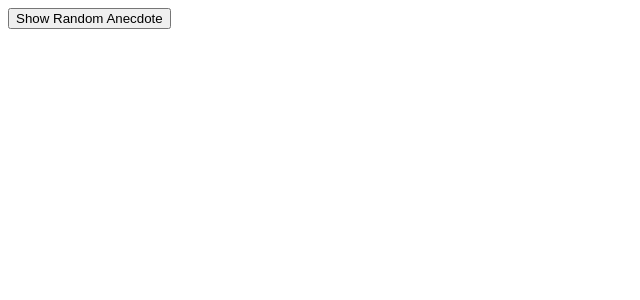
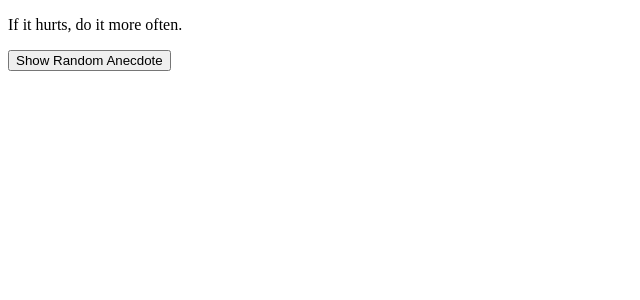
Before and after one commit to MikoVelascoRamirez/fullstackopen-exercises-repo, a React (Vite) app in the folder part1/exercises/3.-anecdotes/: page / in a window 1280 px wide. Shown: the top 300 px of the page, without its empty margins (0-640 px from the left). Built offline with nearby package versions, Linux system fonts and the light colour scheme.

Commit message:
25. feat: generating random number and setting state to display it.

```diff
--- a/part1/exercises/3.-anecdotes/src/App.jsx
+++ b/part1/exercises/3.-anecdotes/src/App.jsx
@@ -20,11 +20,13 @@ const App = () => {
   // Events handlers
 
   const showAnecdote = () => {
-    console.log(Math.floor(Math.random() * 8))
+    const indexAnecdote = Math.floor(Math.random() * 8);
+    setSelected(indexAnecdote);
   }
 
   return (
     <div>
+      <p>{anecdotes[selected]}</p>
       <button onClick={showAnecdote}>Show Random Anecdote</button>
     </div>
   )
```
